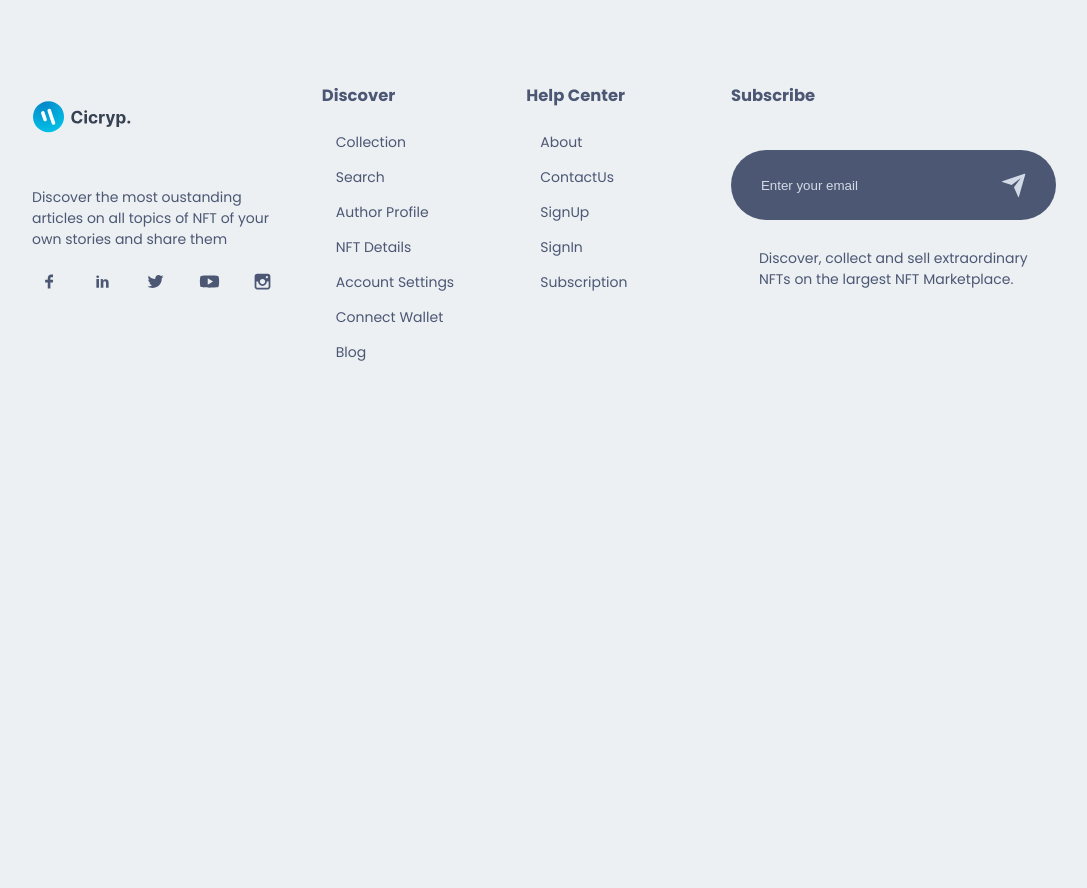
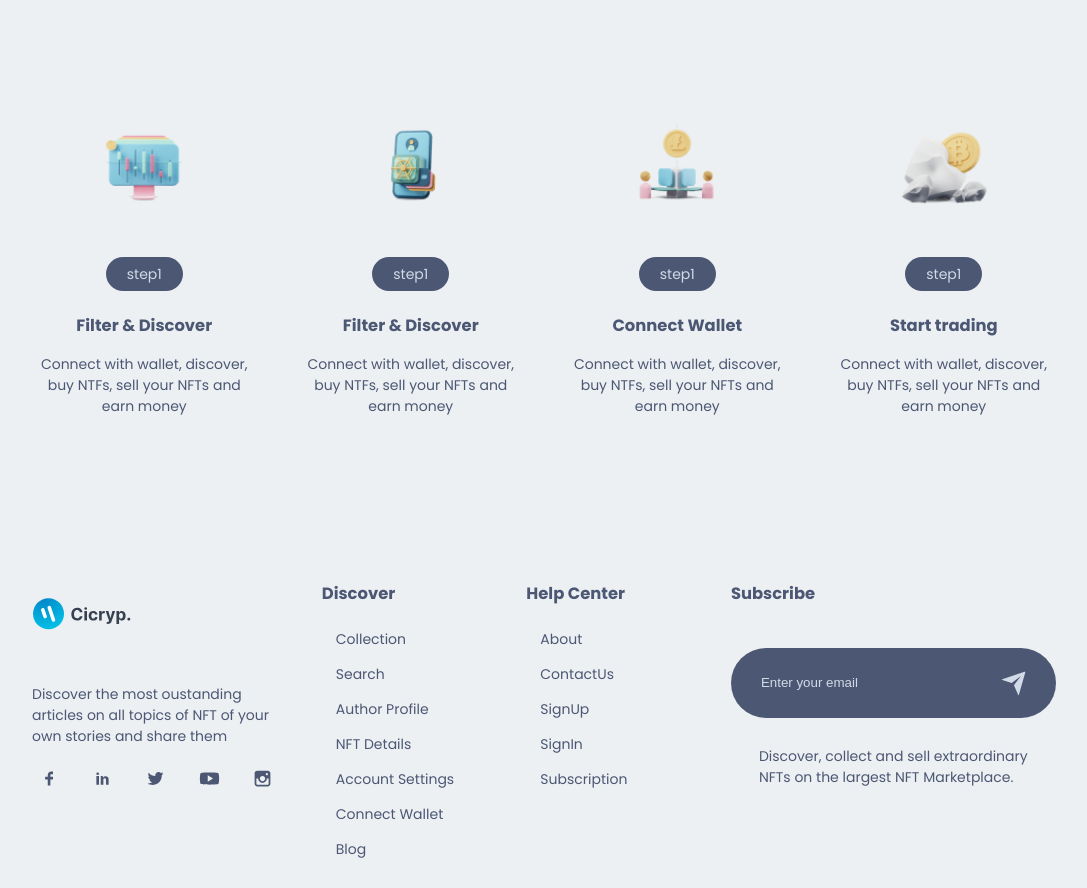
Before and after one commit to amarnath-arch/NFT_Marketplace, a Next.js app: page / in a window 1280 px wide. Shown: the part 792-1680 px from the top of the page, without its empty margins (96-1183 px from the left). Before the commit the page ends 1183 px from the top, so only its background shows below. Built offline with nearby package versions, Linux system fonts and the light colour scheme.

Commit message:
Added service section 10th May

```diff
--- /dev/null
+++ b/components/Services.jsx/Services.jsx
@@ -0,0 +1,62 @@
+import React from 'react'
+
+import Style from "./services.module.css";
+import Image from 'next/image';
+import images from "../../img";
+
+const Services = () => {
+    const services=[
+        {
+            "src": images.service1,
+            "alt": "Filter & Discover",
+            "step": "step1",
+            "heading":"Filter & Discover",
+            "p": "Connect with wallet, discover, buy NTFs, sell your NFTs and earn money"
+        },
+        {
+            src: images.service2,
+            alt: "Filter & Discover",
+            step: "step1",
+            heading:"Filter & Discover",
+            p: "Connect with wallet, discover, buy NTFs, sell your NFTs and earn money"
+        },
+        {
+            src: images.service3,
+            alt: "Connect Wallet",
+            step: "step1",
+            heading:"Connect Wallet",
+            p: "Connect with wallet, discover, buy NTFs, sell your NFTs and earn money"
+        },
+        {
+            src: images.service4,
+            alt: "Start trading",
+            step: "step1",
+            heading:"Start trading",
+            p: "Connect with wallet, discover, buy NTFs, sell your NFTs and earn money"
+        }
+
+    ];
+
+
+
+  return (
+    <div className={Style.service}>
+        <div className={Style.service_box}>
+            {
+                services.map((el,i)=>(
+                        <div className={Style.service_box_item} key={i+1}>
+                            <Image src={el.src} alt={el.alt} width={100} height={100} />
+                            <p className={Style.service_box_item_step}><span>{el.step}</span></p>
+                            <h3>{el.heading}</h3>
+                            <p>{el.p}</p>
+                        </div>
+                ))
+            }
+
+        </div>
+
+    </div>
+  )
+}
+
+export default Services
--- /dev/null
+++ b/components/Services.jsx/services.module.css
@@ -0,0 +1,39 @@
+.service{
+    width: 80%;
+    margin: 3rem auto;
+    margin-block: 8rem;
+}
+
+.service_box{
+    display: grid;
+    grid-template-columns: repeat(4,1fr);
+    gap: 3rem;
+    align-items: center;
+    text-align: center;
+}
+
+.service_box_item_step{
+    margin-top: 3rem;
+    margin-bottom: 2rem;
+
+}
+
+.service_box_item_step span{
+    padding: .5rem 1.5rem;
+    border-radius: 5rem;
+    background-color: var(--icons-color);
+    color: var(--shadow-dark-color);
+}
+
+@media screen and (max-width: 35em) {
+    .service{
+        width: 90%;
+    }
+}
+
+@media screen and (max-width: 50em) {
+    .service_box{
+        grid-template-columns: repeat(2,1fr);
+        gap: 1rem;
+    }
+}
--- a/components/componentindex.js
+++ b/components/componentindex.js
@@ -2,10 +2,12 @@ import Navbar from "./NavBar/Navbar";
 import Footer from "./Footer/Footer";
 import Button from "./Button/Button";
 import HeroSection from "./HeroSection/HeroSection";
+import Services from "./Services.jsx/Services";
 
 export{
     Navbar,
     Footer,
     Button,
-    HeroSection
+    HeroSection,
+    Services
 };
--- a/pages/index.js
+++ b/pages/index.js
@@ -1,12 +1,14 @@
 import React from 'react'
 
-import { HeroSection } from '@/components/componentindex'
+import { HeroSection,Services } from '@/components/componentindex'
 import Style from "../styles/index.module.css";
+
 
 const Home = () => {
   return (
     <div className={Style.homePage}>
       <HeroSection />
+      <Services />
     </div>
   )
 }
```
